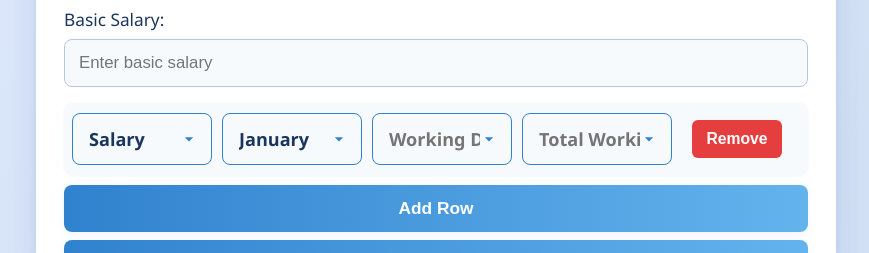
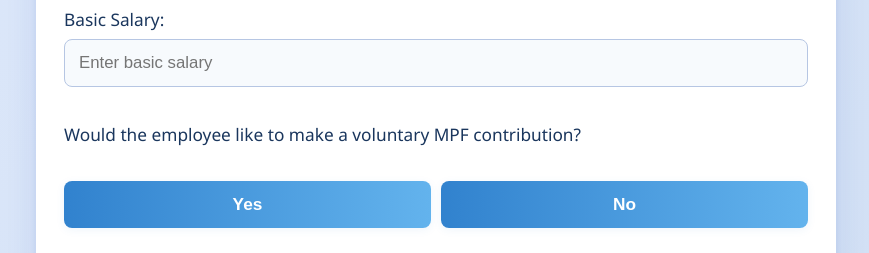
Before and after one commit to Jau12345/annual-leave-final-leave-payment-calculator, a plain HTML site: page index.html in a window 1280 px wide. Shown: the part 543-796 px from the top of the page, without its empty margins (204-1073 px from the left). Drawn offline with Linux system fonts and the light colour scheme.

Commit message:
Update index.html

```diff
--- a/index.html
+++ b/index.html
@@ -59,6 +59,13 @@
       <h1 style="font-size: 2.5rem; margin-bottom: 30px; text-align: center;">Final Leave Payment Calculator</h1>
       <label for="basicSalary">Basic Salary:</label>
       <input type="number" id="basicSalary" placeholder="Enter basic salary" required>
+      <div id="voluntaryMPFOptIn" style="margin: 20px 0;">
+        <label>Would the employee like to make a voluntary MPF contribution?</label><br>
+        <div style="display: flex; gap: 10px; margin: 5px 0 15px;">
+          <button id="voluntaryYesBtn" type="button" class="voluntary-btn" style="flex: 1;">Yes</button>
+          <button id="voluntaryNoBtn" type="button" class="voluntary-btn" style="flex: 1;">No</button>
+        </div>
+      </div>
       <div id="paymentRows"></div>
       <button onclick="addPaymentRow()">Add Row</button>
       <button onclick="calculateFinalLeavePayment()">Calculate Final Leave Payment</button>
```
